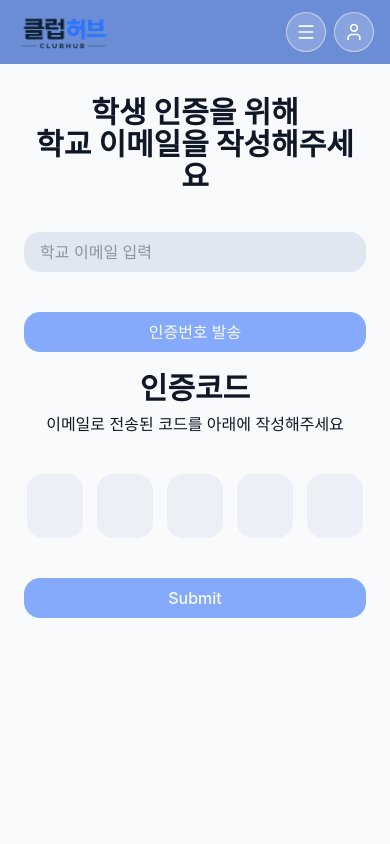
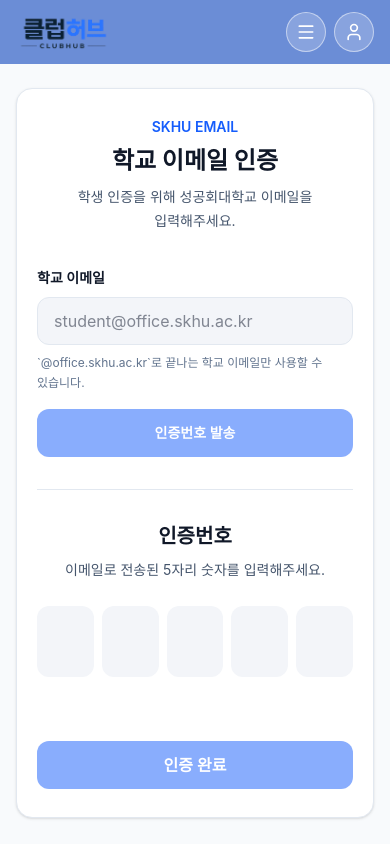
Before and after one commit to skhu-capstone/Capstone_Frontend, a React (Vite) app: page /email-verify in a window 390 px wide. Shown: the top 844 px of the page. Built offline with nearby package versions, Linux system fonts and the light colour scheme; no server answers; sample sign-in values are in the browser's storage.

Commit message:
Feat: 학교 이메일 인증 페이지 모바일 반응형 개선 #11

```diff
--- a/src/pages/EmailVerifyPage.jsx
+++ b/src/pages/EmailVerifyPage.jsx
@@ -1,9 +1,18 @@
-import { useRef, useState } from "react";
-import { sendSchoolEmailCode, verifySchoolEmailCode, resendSchoolEmailCode } from "../services/authService";
+import { useEffect, useRef, useState } from "react";
+import { useMutation } from "@tanstack/react-query";
 import { useNavigate } from "react-router-dom";
-import { useMutation } from "@tanstack/react-query";
-import { useEffect } from "react";
+import {
+  resendSchoolEmailCode,
+  sendSchoolEmailCode,
+  verifySchoolEmailCode,
+} from "../services/authService";
 import { useAuth } from "../context/AuthContext";
+
+const CODE_LENGTH = 5;
+const RESEND_COOLDOWN_SECONDS = 60;
+
+const getErrorMessage = (error, fallback) =>
+  error?.response?.data?.message || error?.message || fallback;
 
 export default function EmailVerifyPage() {
   const navigate = useNavigate();
@@ -12,14 +21,16 @@ export default function EmailVerifyPage() {
   const isAuthenticated = !!user && !!accessToken;
 
   const [schoolEmail, setSchoolEmail] = useState("");
-  const [code, setCode] = useState(["", "", "", "", ""]);
+  const [code, setCode] = useState(() => Array(CODE_LENGTH).fill(""));
   const [isCodeSent, setIsCodeSent] = useState(false);
+  const [cooldown, setCooldown] = useState(0);
+  const [notice, setNotice] = useState(null);
   const inputRefs = useRef([]);
 
   const isCodeComplete = code.every((digit) => digit !== "");
   const normalizedSchoolEmail = schoolEmail.trim().toLowerCase();
   const isValidSchoolEmail = /^[a-z0-9._%+-]+@office\.skhu\.ac\.kr$/.test(
-    normalizedSchoolEmail
+    normalizedSchoolEmail,
   );
 
   useEffect(() => {
@@ -33,25 +44,37 @@ export default function EmailVerifyPage() {
     }
   }, [authLoading, isAuthenticated, navigate, user?.isVerified]);
 
-  // 인증코드 발송
+  useEffect(() => {
+    if (cooldown <= 0) return undefined;
+
+    const timer = window.setInterval(() => {
+      setCooldown((current) => Math.max(0, current - 1));
+    }, 1000);
+
+    return () => window.clearInterval(timer);
+  }, [cooldown]);
+
   const sendCodeMutation = useMutation({
     mutationFn: sendSchoolEmailCode,
-
+    onMutate: () => setNotice(null),
     onSuccess: () => {
       setIsCodeSent(true);
-      alert("인증번호가 발송되었습니다.");
+      setCooldown(RESEND_COOLDOWN_SECONDS);
+      setNotice({ type: "success", text: "인증번호를 전송했습니다. 이메일을 확인해주세요." });
+      window.requestAnimationFrame(() => inputRefs.current[0]?.focus());
     },
-
     onError: (error) => {
       console.error(error);
-      alert("인증번호 발송에 실패했습니다.");
-    }
-  })
+      setNotice({
+        type: "error",
+        text: getErrorMessage(error, "인증번호 발송에 실패했습니다. 잠시 후 다시 시도해주세요."),
+      });
+    },
+  });
 
-  // 인증코드 인증
   const verifyCodeMutation = useMutation({
     mutationFn: verifySchoolEmailCode,
-
+    onMutate: () => setNotice(null),
     onSuccess: () => {
       if (user) {
         setAuthenticatedUser({
@@ -61,143 +84,269 @@ export default function EmailVerifyPage() {
         });
       }
 
-      alert("학교 이메일 인증이 완료되었습니다.");
-      navigate("/");
+      navigate("/", { replace: true });
     },
     onError: (error) => {
       console.error(error);
-      alert("인증번호가 올바르지 않거나 만료되었습니다.");
-    }
-  })
+      setNotice({
+        type: "error",
+        text: getErrorMessage(error, "인증번호가 올바르지 않거나 만료되었습니다."),
+      });
+    },
+  });
 
-  // 인증코드 재발송
   const resendCodeMutation = useMutation({
     mutationFn: resendSchoolEmailCode,
-
+    onMutate: () => setNotice(null),
     onSuccess: () => {
-      alert("인증번호가 재전송되었습니다.");
+      setCode(Array(CODE_LENGTH).fill(""));
+      setCooldown(RESEND_COOLDOWN_SECONDS);
+      setNotice({ type: "success", text: "인증번호를 다시 전송했습니다." });
+      window.requestAnimationFrame(() => inputRefs.current[0]?.focus());
     },
     onError: (error) => {
       console.error(error);
-      alert("인증번호 재전송에 실패했습니다.");
-    }
-  })
+      setNotice({
+        type: "error",
+        text: getErrorMessage(error, "인증번호 재전송에 실패했습니다. 잠시 후 다시 시도해주세요."),
+      });
+    },
+  });
 
   const handleCodeChange = (index, value) => {
-    if (!isCodeSent) return;
-    if (!/^\d?$/.test(value)) return;
+    if (!isCodeSent || !/^\d?$/.test(value)) return;
 
     const nextCode = [...code];
     nextCode[index] = value;
     setCode(nextCode);
+    setNotice(null);
 
-    if (value && index < code.length - 1) {
+    if (value && index < CODE_LENGTH - 1) {
       inputRefs.current[index + 1]?.focus();
     }
   };
 
-  const handleCodeKeyDown = (index, e) => {
+  const handleCodeKeyDown = (index, event) => {
     if (!isCodeSent) return;
-    if (e.key === "Backspace" && !code[index] && index > 0) {
+
+    if (event.key === "Backspace" && !code[index] && index > 0) {
       inputRefs.current[index - 1]?.focus();
+    }
+
+    if (event.key === "ArrowLeft" && index > 0) {
+      event.preventDefault();
+      inputRefs.current[index - 1]?.focus();
+    }
+
+    if (event.key === "ArrowRight" && index < CODE_LENGTH - 1) {
+      event.preventDefault();
+      inputRefs.current[index + 1]?.focus();
     }
   };
 
-  const handleSendCode = () => {
-    if (!isAuthenticated) return;
+  const handleCodePaste = (event) => {
+    if (!isCodeSent) return;
+
+    const pastedCode = event.clipboardData
+      .getData("text")
+      .replace(/\D/g, "")
+      .slice(0, CODE_LENGTH);
+
+    if (!pastedCode) return;
+
+    event.preventDefault();
+    const nextCode = Array(CODE_LENGTH).fill("");
+    pastedCode.split("").forEach((digit, index) => {
+      nextCode[index] = digit;
+    });
+    setCode(nextCode);
+    setNotice(null);
+    inputRefs.current[Math.min(pastedCode.length, CODE_LENGTH) - 1]?.focus();
+  };
+
+  const handleSendCode = (event) => {
+    event.preventDefault();
+    if (!isAuthenticated || !isValidSchoolEmail || sendCodeMutation.isPending) return;
     sendCodeMutation.mutate(normalizedSchoolEmail);
   };
 
-  const handleSubmit = () => {
-    if (!isAuthenticated) return;
-    if (!isCodeSent) return;
+  const handleSubmit = (event) => {
+    event.preventDefault();
+    if (!isAuthenticated || !isCodeSent || !isCodeComplete || verifyCodeMutation.isPending) return;
+
     verifyCodeMutation.mutate({
       schoolEmail: normalizedSchoolEmail,
       code: code.join(""),
-    })
+    });
   };
 
   const handleResendCode = () => {
-    if (!isAuthenticated) return;
+    if (!isAuthenticated || cooldown > 0 || resendCodeMutation.isPending) return;
     resendCodeMutation.mutate(normalizedSchoolEmail);
   };
 
+  const handleChangeEmail = () => {
+    setIsCodeSent(false);
+    setCode(Array(CODE_LENGTH).fill(""));
+    setCooldown(0);
+    setNotice(null);
+    sendCodeMutation.reset();
+    resendCodeMutation.reset();
+    verifyCodeMutation.reset();
+  };
+
   if (authLoading) {
-    return <div className="p-10">인증 정보를 확인하는 중입니다...</div>;
+    return (
+      <main className="flex min-h-[50vh] items-center justify-center bg-slate-50 px-4 py-12 dark:bg-theme-page">
+        <div className="text-center" role="status" aria-live="polite">
+          <span className="mx-auto block h-8 w-8 animate-spin rounded-full border-3 border-blue-600/25 border-t-blue-600 dark:border-theme-primary/25 dark:border-t-theme-primary" />
+          <p className="mt-4 text-sm font-medium text-slate-600 dark:text-theme-muted">
+            인증 정보를 확인하는 중입니다...
+          </p>
+        </div>
+      </main>
+    );
   }
 
   return (
-    <main className="min-h-screen bg-slate-50 dark:bg-theme-page px-6 py-8 flex justify-center">
-      <div className="w-full max-w-100 flex flex-col items-center">
-        <section className="w-full flex flex-col items-center gap-10">
-          <h1 className="text-center text-gray-900 dark:text-theme-text text-3xl font-bold leading-8">
-            학생 인증을 위해
-            <br />
-            학교 이메일을 작성해주세요
+    <main className="flex w-full justify-center bg-slate-50 px-4 pt-6 pb-8 dark:bg-theme-page sm:px-6 sm:pt-10 sm:pb-12">
+      <div className="w-full max-w-lg rounded-2xl border border-slate-200 bg-white px-5 py-7 shadow-sm dark:border-theme-border dark:bg-theme-subtle sm:rounded-3xl sm:px-8 sm:py-10">
+        <header className="text-center">
+          <p className="text-sm font-semibold text-blue-600 dark:text-theme-link">SKHU EMAIL</p>
+          <h1 className="mt-2 break-keep text-2xl font-bold leading-8 text-gray-900 dark:text-theme-text sm:text-3xl sm:leading-10">
+            학교 이메일 인증
           </h1>
+          <p className="mx-auto mt-2 max-w-sm break-keep text-sm leading-6 text-slate-600 dark:text-theme-muted sm:text-base">
+            학생 인증을 위해 성공회대학교 이메일을 입력해주세요.
+          </p>
+        </header>
 
+        <form className="mt-8" onSubmit={handleSendCode} noValidate>
+          <label htmlFor="school-email" className="text-sm font-semibold text-gray-900 dark:text-theme-text">
+            학교 이메일
+          </label>
           <input
+            id="school-email"
+            type="email"
+            inputMode="email"
+            autoComplete="email"
             value={schoolEmail}
-            onChange={(e) => setSchoolEmail(e.target.value)}
-            placeholder="학교 이메일 입력"
-            className="w-full h-10 px-4 bg-blue-900/10 dark:bg-theme-accent rounded-2xl outline-none text-base text-slate-900 dark:text-theme-text placeholder:text-slate-900/40 dark:placeholder:text-theme-muted"
+            onChange={(event) => {
+              setSchoolEmail(event.target.value);
+              setNotice(null);
+            }}
+            placeholder="student@office.skhu.ac.kr"
+            disabled={isCodeSent || sendCodeMutation.isPending}
+            aria-describedby="school-email-help"
+            aria-invalid={schoolEmail.length > 0 && !isValidSchoolEmail}
+            className="mt-2 h-12 w-full rounded-xl border border-slate-200 bg-blue-900/5 px-4 text-base text-slate-900 outline-none transition focus:border-blue-600 focus:ring-3 focus:ring-blue-600/15 disabled:cursor-not-allowed disabled:opacity-65 dark:border-theme-border dark:bg-theme-accent dark:text-theme-text dark:placeholder:text-theme-muted dark:focus:border-theme-focus dark:focus:ring-theme-focus/20"
           />
+          <p id="school-email-help" className="mt-2 break-keep text-xs leading-5 text-slate-500 dark:text-theme-muted">
+            `@office.skhu.ac.kr`로 끝나는 학교 이메일만 사용할 수 있습니다.
+          </p>
+
+          <div className="mt-4 flex gap-2">
+            <button
+              type="submit"
+              disabled={!isValidSchoolEmail || isCodeSent || sendCodeMutation.isPending}
+              className="h-12 min-w-0 flex-1 touch-manipulation rounded-xl bg-blue-600 px-4 text-sm font-semibold text-white transition-colors enabled:cursor-pointer enabled:hover:bg-blue-700 focus-visible:outline-2 focus-visible:outline-offset-2 focus-visible:outline-blue-600 disabled:cursor-not-allowed disabled:opacity-50 dark:bg-theme-primary dark:enabled:hover:bg-theme-primary-hover dark:focus-visible:outline-theme-focus sm:text-base"
+            >
+              {sendCodeMutation.isPending
+                ? "전송 중..."
+                : isCodeSent
+                  ? "전송 완료"
+                  : "인증번호 발송"}
+            </button>
+            {isCodeSent && (
+              <button
+                type="button"
+                onClick={handleChangeEmail}
+                disabled={verifyCodeMutation.isPending || resendCodeMutation.isPending}
+                className="h-12 shrink-0 touch-manipulation rounded-xl border border-slate-300 px-4 text-sm font-semibold text-slate-700 transition-colors hover:bg-slate-50 focus-visible:outline-2 focus-visible:outline-offset-2 focus-visible:outline-blue-600 disabled:cursor-not-allowed disabled:opacity-50 dark:border-theme-border-strong dark:text-theme-text dark:hover:bg-theme-hover dark:focus-visible:outline-theme-focus"
+              >
+                이메일 변경
+              </button>
+            )}
+          </div>
+        </form>
+
+        <div className="my-8 h-px w-full bg-slate-200 dark:bg-theme-border" />
+
+        <form onSubmit={handleSubmit}>
+          <div className="text-center">
+            <h2 className="text-xl font-bold text-gray-900 dark:text-theme-text sm:text-2xl">인증번호</h2>
+            <p className="mt-2 break-keep text-sm leading-6 text-slate-600 dark:text-theme-muted">
+              이메일로 전송된 {CODE_LENGTH}자리 숫자를 입력해주세요.
+            </p>
+          </div>
+
+          <fieldset className="mt-6" disabled={!isCodeSent || verifyCodeMutation.isPending}>
+            <legend className="sr-only">{CODE_LENGTH}자리 인증번호</legend>
+            <div
+              className="mx-auto grid w-full max-w-sm grid-cols-5 gap-2 sm:gap-3"
+              onPaste={handleCodePaste}
+            >
+              {code.map((digit, index) => (
+                <input
+                  key={index}
+                  ref={(element) => {
+                    inputRefs.current[index] = element;
+                  }}
+                  value={digit}
+                  onChange={(event) => handleCodeChange(index, event.target.value)}
+                  onKeyDown={(event) => handleCodeKeyDown(index, event)}
+                  maxLength={1}
+                  inputMode="numeric"
+                  pattern="[0-9]*"
+                  autoComplete={index === 0 ? "one-time-code" : "off"}
+                  aria-label={`인증번호 ${index + 1}번째 숫자`}
+                  className="aspect-[4/5] min-w-0 w-full rounded-xl border border-transparent bg-blue-900/10 text-center text-xl font-semibold text-slate-900 outline-none transition focus:border-blue-600 focus:ring-3 focus:ring-blue-600/15 disabled:cursor-not-allowed disabled:opacity-50 dark:bg-theme-accent dark:text-theme-text dark:focus:border-theme-focus dark:focus:ring-theme-focus/20 sm:text-2xl"
+                />
+              ))}
+            </div>
+          </fieldset>
+
+          <div className="min-h-14 pt-4" aria-live="polite">
+            {notice && (
+              <p
+                role={notice.type === "error" ? "alert" : "status"}
+                className={`rounded-xl px-4 py-3 text-sm leading-5 ${
+                  notice.type === "error"
+                    ? "bg-red-50 text-red-700 dark:bg-red-950/30 dark:text-theme-danger"
+                    : "bg-emerald-50 text-emerald-700 dark:bg-emerald-950/30 dark:text-emerald-300"
+                }`}
+              >
+                {notice.text}
+              </p>
+            )}
+          </div>
 
           <button
-            onClick={handleSendCode}
-            disabled={!isValidSchoolEmail || isCodeSent}
-            className="w-full h-10 rounded-2xl bg-blue-600 dark:bg-theme-primary text-slate-50 text-base font-medium transition
-            enabled:hover:cursor-pointer disabled:opacity-50 disabled:hover:cursor-not-allowed"
+            type="submit"
+            disabled={!isCodeSent || !isCodeComplete || verifyCodeMutation.isPending}
+            className="mt-2 h-12 w-full touch-manipulation rounded-xl bg-blue-600 px-4 text-base font-semibold text-white transition-colors enabled:cursor-pointer enabled:hover:bg-blue-700 focus-visible:outline-2 focus-visible:outline-offset-2 focus-visible:outline-blue-600 disabled:cursor-not-allowed disabled:opacity-50 dark:bg-theme-primary dark:enabled:hover:bg-theme-primary-hover dark:focus-visible:outline-theme-focus"
           >
-            {isCodeSent ? "인증번호 전송 완료" : "인증번호 발송"}
+            {verifyCodeMutation.isPending ? "인증 중..." : "인증 완료"}
           </button>
-        </section>
+        </form>
 
-        <section className="w-full mt-5 flex flex-col items-center">
-          <h2 className="text-center text-gray-900 dark:text-theme-text text-3xl font-bold leading-8">
-            인증코드
-          </h2>
-
-          <p className="mt-2.5 text-center text-gray-900 dark:text-theme-text text-base leading-5">
-            이메일로 전송된 코드를 아래에 작성해주세요
-          </p>
-
-          <div className="mt-10 flex justify-center items-center gap-3.5">
-            {code.map((digit, index) => (
-              <input
-                key={index}
-                ref={(el) => (inputRefs.current[index] = el)}
-                value={digit}
-                onChange={(e) => handleCodeChange(index, e.target.value)}
-                onKeyDown={(e) => handleCodeKeyDown(index, e)}
-                maxLength={1}
-                inputMode="numeric"
-                disabled={!isCodeSent}
-                className="w-14 h-16 bg-blue-900/10 dark:bg-theme-accent rounded-2xl outline-none text-center text-slate-900 dark:text-theme-text text-xl placeholder:text-slate-900/40 dark:placeholder:text-theme-muted disabled:cursor-not-allowed disabled:opacity-50"
-                placeholder=""
-              />
-            ))}
-          </div>
-
-            <button
-              onClick={handleSubmit}
-              disabled={!isCodeSent || !isCodeComplete}
-            className="w-full h-10 mt-10 rounded-2xl bg-blue-600 dark:bg-theme-primary text-slate-50 text-base font-medium transition
-            enabled:hover:cursor-pointer disabled:opacity-50 disabled:hover:cursor-not-allowed"
-          >
-            Submit
-          </button>
-
-          {isCodeSent && (
+        {isCodeSent && (
+          <div className="mt-6 text-center">
+            <p className="text-sm text-slate-600 dark:text-theme-muted">메일을 받지 못하셨나요?</p>
             <button
               type="button"
               onClick={handleResendCode}
-              className="mt-10 text-blue-600 dark:text-theme-link text-base hover:cursor-pointer"
+              disabled={cooldown > 0 || resendCodeMutation.isPending || verifyCodeMutation.isPending}
+              className="mt-1 min-h-11 touch-manipulation px-2 text-sm font-semibold text-blue-600 underline-offset-4 enabled:cursor-pointer enabled:hover:underline focus-visible:rounded focus-visible:outline-2 focus-visible:outline-offset-2 focus-visible:outline-blue-600 disabled:cursor-not-allowed disabled:text-slate-400 dark:text-theme-link dark:focus-visible:outline-theme-focus dark:disabled:text-theme-muted"
             >
-              메일을 받지 못하셨나요? 인증번호 재전송
+              {resendCodeMutation.isPending
+                ? "재전송 중..."
+                : cooldown > 0
+                  ? `인증번호 재전송 (${cooldown}초)`
+                  : "인증번호 재전송"}
             </button>
-          )}
-        </section>
+          </div>
+        )}
       </div>
     </main>
   );
```
